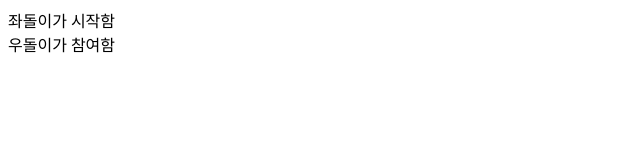
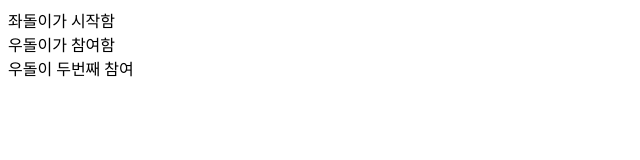
Before and after one commit to kimyouhwa/git_study, a plain HTML site: page index.html in a window 1280 px wide. Shown: the whole page, without its empty margins (0-640 px from the left). Drawn offline with Linux system fonts and the light colour scheme.

Commit message:
우돌이 두번째 참여

```diff
--- a/index.html
+++ b/index.html
@@ -8,5 +8,7 @@
 <body>
     좌돌이가 시작함<br>
     우돌이가 참여함<br>
+
+    우돌이 두번째 참여<br>
 </body>
 </html>
```
